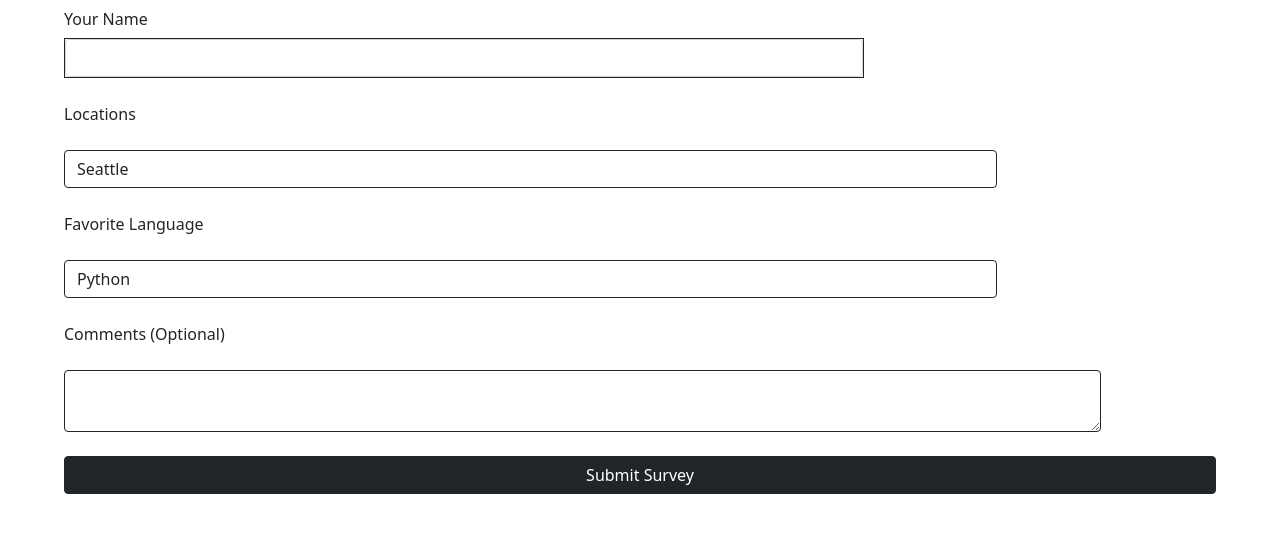
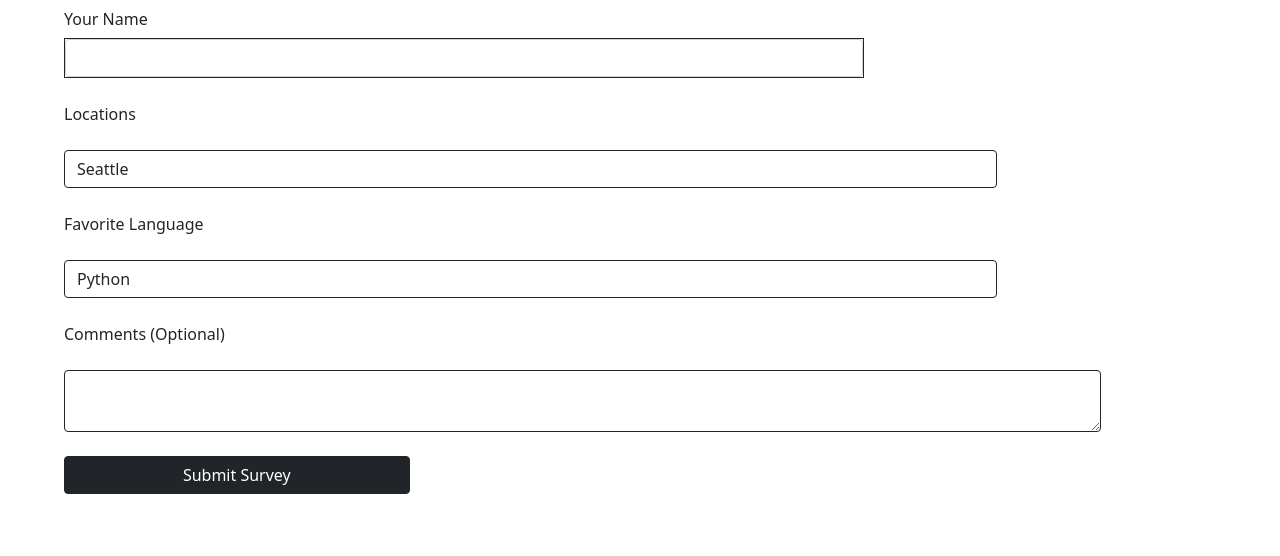
Before and after one commit to somir1/dojo_survey, a Flask app: page / in a window 1280 px wide. Shown: the top 556 px of the page. Run offline with Flask 2, Linux system fonts and the light colour scheme.

Commit message:
small styling update

```diff
--- a/static/style.css
+++ b/static/style.css
@@ -12,3 +12,7 @@
     width: 90%;
     gap: 1.5em;
 }
+
+button{
+    width: 30%;
+}
--- a/templates/results.html
+++ b/templates/results.html
@@ -15,7 +15,7 @@
             <h1 class="h1"><u>Submitted Info</u></h1>
             <h4 class="display3">Name: {{request.form["name"]}}</h4>
             <h4 class="display4">Dojo Location: {{request.form["dojo_location"]}}</h4>
-            <h4 class="display4">Favorite Language: {{request.form["favlang"]}}</h4>
+            <h4 class="display4">Favorite Language: {{request.form["favlanguage"]}}</h4>
             <h4 class="display4">Comments: {{request.form["comments"]}}</h4>
             <a href="/"><button type="button" class="btn btn-primary btn btn-dark">Go back</button></a>
         </div>
```
